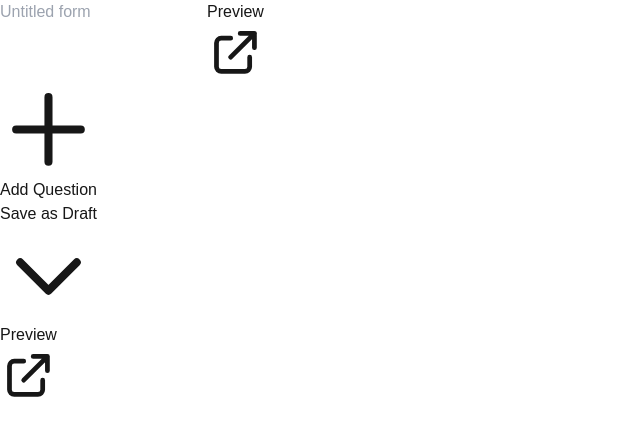
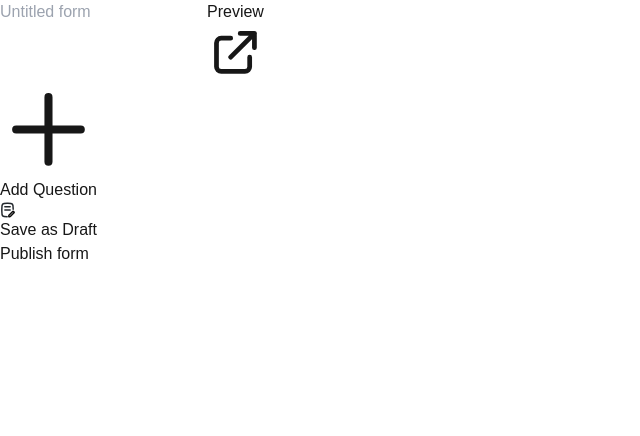
Before and after one commit to AjmalAli10/form-builder, a Next.js app: page / in a window 1280 px wide. Shown: the top 436 px of the page, without its empty margins (0-640 px from the left). Built offline with nearby package versions, Linux system fonts and the light colour scheme.

Commit message:
fix publihs form

```diff
--- a/src/components/QuestionBuilder.tsx
+++ b/src/components/QuestionBuilder.tsx
@@ -114,10 +114,12 @@ export const QuestionBuilder: React.FC<QuestionBuilderProps> = ({
               className="p-2 text-gray-400 hover:bg-gray-100 rounded-md cursor-move"
             >
               <svg width="16" height="16" viewBox="0 0 16 16" fill="currentColor">
-                <circle cx="4" cy="4" r="1.5" />
-                <circle cx="12" cy="4" r="1.5" />
-                <circle cx="4" cy="12" r="1.5" />
-                <circle cx="12" cy="12" r="1.5" />
+                <circle cx="4" cy="3" r="1.5" />
+                <circle cx="12" cy="3" r="1.5" />
+                <circle cx="4" cy="8" r="1.5" />
+                <circle cx="12" cy="8" r="1.5" />
+                <circle cx="4" cy="13" r="1.5" />
+                <circle cx="12" cy="13" r="1.5" />
               </svg>
             </div>
           )}
--- a/src/components/form-builder.tsx
+++ b/src/components/form-builder.tsx
@@ -186,10 +186,8 @@ export default function FormBuilder() {
               disabled={form.questions.length === 0}
               className="h-8 px-4 py-1.5 rounded-xl flex items-center gap-1 bg-white border border-[#E1E4E8] text-gray-600 hover:bg-gray-50 disabled:cursor-not-allowed disabled:opacity-50"
             >
+              <img src="/draft-icon.svg" alt="Save as Draft" className="w-4 h-4" />
               <span>Save as Draft</span>
-              <svg className="w-4 h-4" fill="none" stroke="currentColor" viewBox="0 0 24 24">
-                <path strokeLinecap="round" strokeLinejoin="round" strokeWidth={2} d="M19 9l-7 7-7-7" />
-              </svg>
             </button>
 
             {showDrafts && drafts.length > 0 && (
@@ -216,20 +214,11 @@ export default function FormBuilder() {
           </div>
 
           <button
-            className={`px-4 py-2 text-sm rounded-md flex items-center gap-2 font-inter text-[14px] font-semibold leading-5 text-center underline-offset-[from-font] decoration-skip-ink-none ${
-              form.questions.length === 0
-                ? 'text-gray-400 cursor-not-allowed'
-                : 'text-[#0D0D0D] hover:bg-gray-100'
-            }`}
             onClick={handlePublish}
             disabled={form.questions.length === 0}
+            className="h-8 px-4 py-1.5 rounded-xl flex items-center gap-1 shadow-[0px_12px_12px_-6px_#00000008,0px_6px_6px_-3px_#00000008,0px_3px_3px_-1.5px_#00000008] bg-[#00AA45] border border-[#1E874B] hover:bg-[#1E874B] text-white disabled:cursor-not-allowed disabled:opacity-50"
           >
-            <span className="flex items-center gap-2">
-              Preview
-              <svg className="w-4 h-4" fill="none" stroke="currentColor" viewBox="0 0 24 24">
-                <path strokeLinecap="round" strokeLinejoin="round" strokeWidth={2} d="M10 6H6a2 2 0 00-2 2v10a2 2 0 002 2h10a2 2 0 002-2v-4M14 4h6m0 0v6m0-6L10 14" />
-              </svg>
-            </span>
+            Publish form
           </button>
         </div>
     </>
```
Also changed, not shown: public/draft-icon.svg (added).
